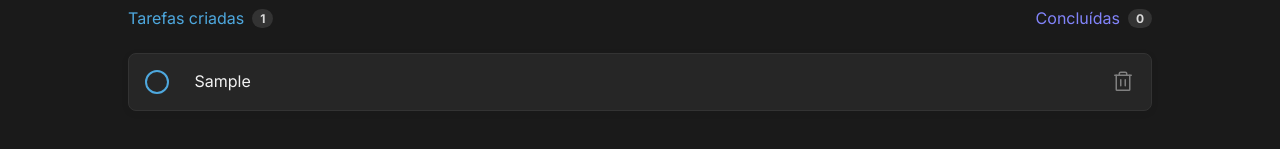
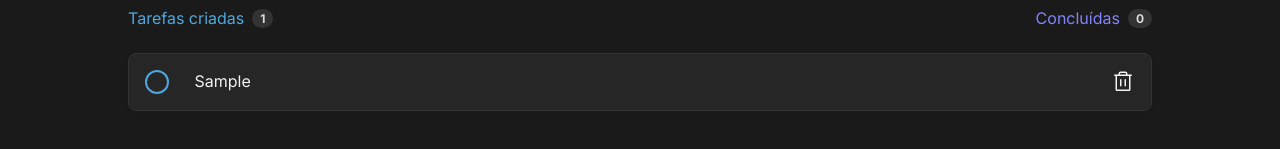
Before and after one commit to igortullio/ignite-01-challenge, a React (Vite) app: page / in a window 1280 px wide. Both pictures are taken after typing "Sample" into the empty fields and a click on the button "Criar". Shown: the part 287-436 px from the top of the page. Built offline with nearby package versions, Linux system fonts and the light colour scheme.

Commit message:
Add button trash with design

```diff
--- a/src/components/Task.module.css
+++ b/src/components/Task.module.css
@@ -77,3 +77,20 @@
   flex-grow: 1;
   max-width: 90%;
 }
+
+.item > button {
+  background: transparent;
+  border: 0;
+  color: var(--gray-100);
+  cursor: pointer;
+  line-height: 0;
+}
+
+.item > button:hover {
+  color: var(--gray-300);
+}
+
+.item > button:focus {
+  outline: transparent;
+  box-shadow: 0 0 0 1px var(--gray-300);
+}
--- a/src/components/Task.tsx
+++ b/src/components/Task.tsx
@@ -28,7 +28,9 @@ export function Task({
         onChange={() => changeStatusTask(id)}
       />
       <span className={styles.text}>{content}</span>
-      <Trash size={24} onClick={() => deleteTask(id)} />
+      <button title="Deletar comentário" onClick={() => deleteTask(id)}>
+        <Trash size={24} />
+      </button>
     </li>
   );
 }
```
